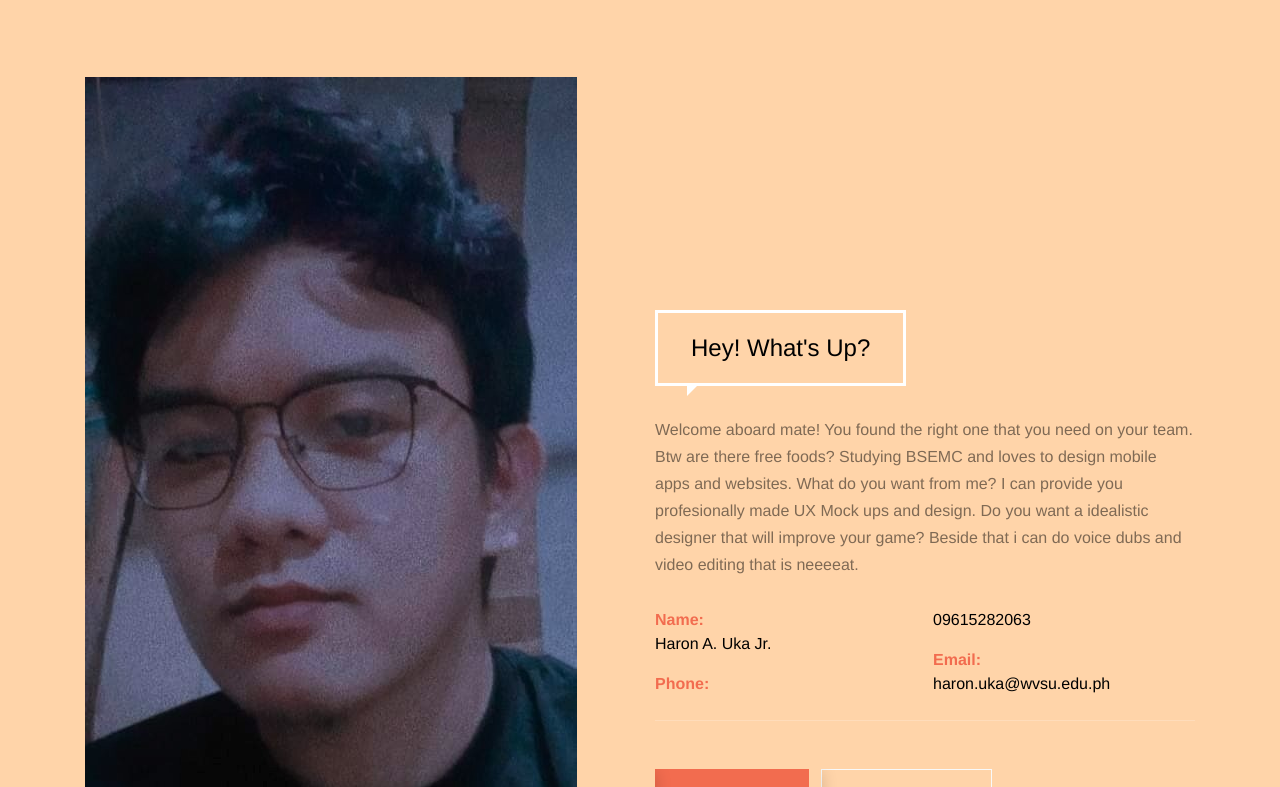
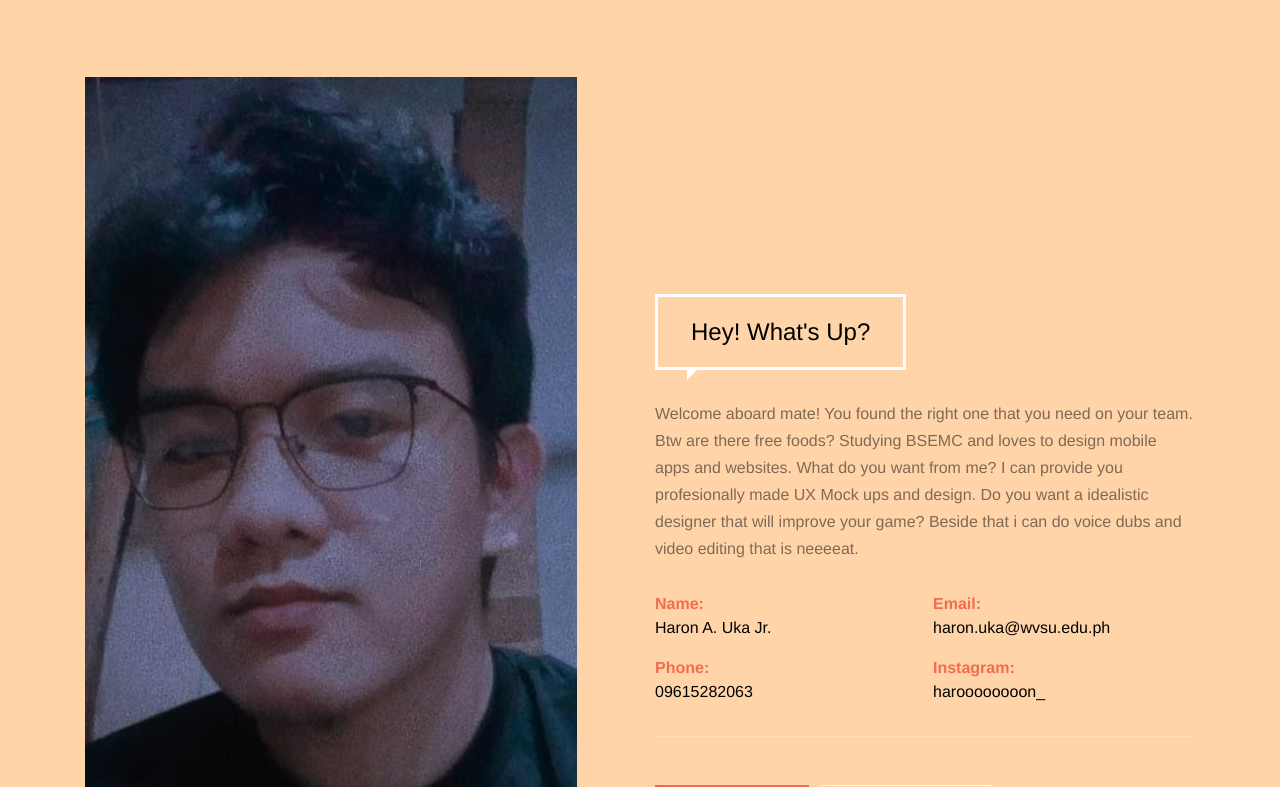
Before and after one commit to Haron-Uka/haronuka, a plain HTML site: page index.html in a window 1280 px wide. Shown: the part 2013-2800 px from the top of the page. Drawn offline with Linux system fonts and the light colour scheme.

Commit message:
Update index.html

```diff
--- a/index.html
+++ b/index.html
@@ -269,12 +269,14 @@
                                 Welcome aboard mate! You found the right one that you need on your team. Btw are there free foods? Studying BSEMC and loves to design mobile apps and websites. What do you want from me? I can provide you profesionally made UX Mock ups and design. Do you want a idealistic designer that will improve your game? Beside that i can do voice dubs and video editing that is neeeeat.
                             </p>
                             <dl class="ts-column-count-2">
-                                <dt>Name:</dt>
+                               <dt>Name:</dt>
                                 <dd>Haron A. Uka Jr.</dd>
                                 <dt>Phone:</dt>
                                 <dd>09615282063</dd>
                                 <dt>Email:</dt>
                                 <dd>haron.uka@wvsu.edu.ph</dd>
+                                <dt>Instagram:</dt>
+                                <dd>haroooooooon_</dd>
 
                             </dl>
                             <hr class="ts-hr-light mb-5">
```
